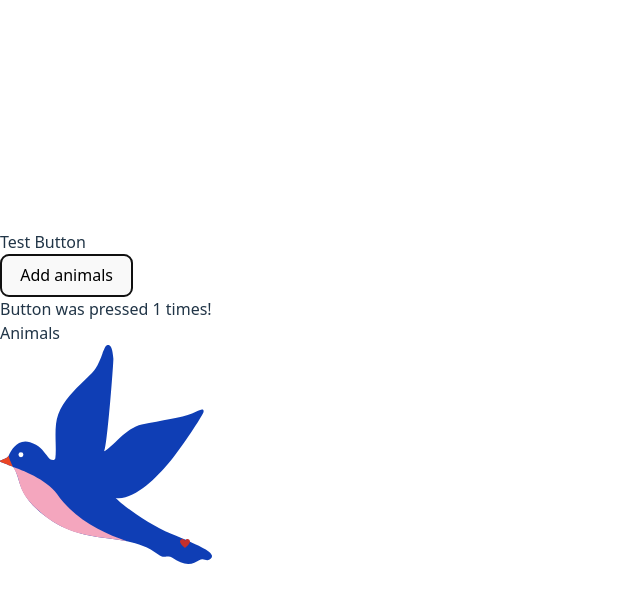
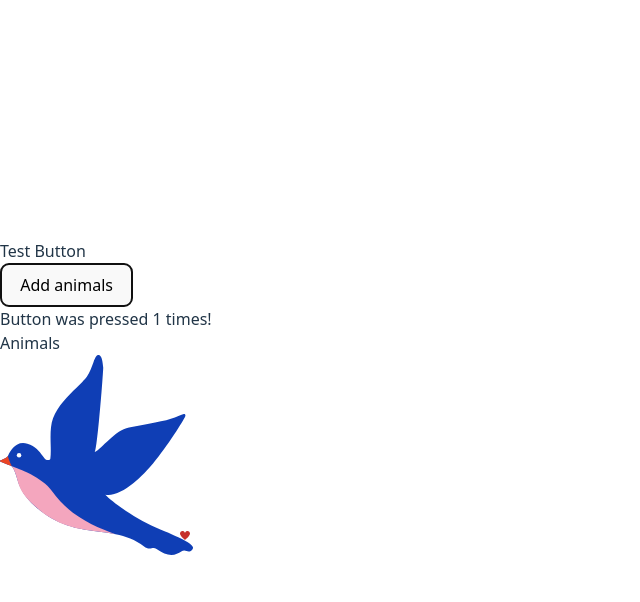
Before and after one commit to prvnbala/react-tutorials-animals, a React (Vite) app: page / in a window 1280 px wide. Both pictures are taken after a click on the button "Add animals". Shown: the top 602 px of the page, without its empty margins (0-640 px from the left). Built offline with nearby package versions, Linux system fonts and the light colour scheme.

Commit message:
fix animal size to 200px

```diff
--- a/src/AnimalShow.css
+++ b/src/AnimalShow.css
@@ -1,5 +1,9 @@
 .animal-show {
     position: relative;
+}
+
+.animal {
+    height: 200px;
 }
 
 .heart {
--- a/src/AnimalShow.jsx
+++ b/src/AnimalShow.jsx
@@ -25,7 +25,7 @@ function AnimalShow(props) {
     }
 
     return <div onClick={handleClick} className="animal-show">
-        <img src={animals[props.type]} alt="animal" />
+        <img src={animals[props.type]} alt="animal" className="animal" />
         <img src={HeartImage} alt="heart" style={{"width": 10 + 10*clicks + "px"}} className="heart" />
     </div>;
 }
```
